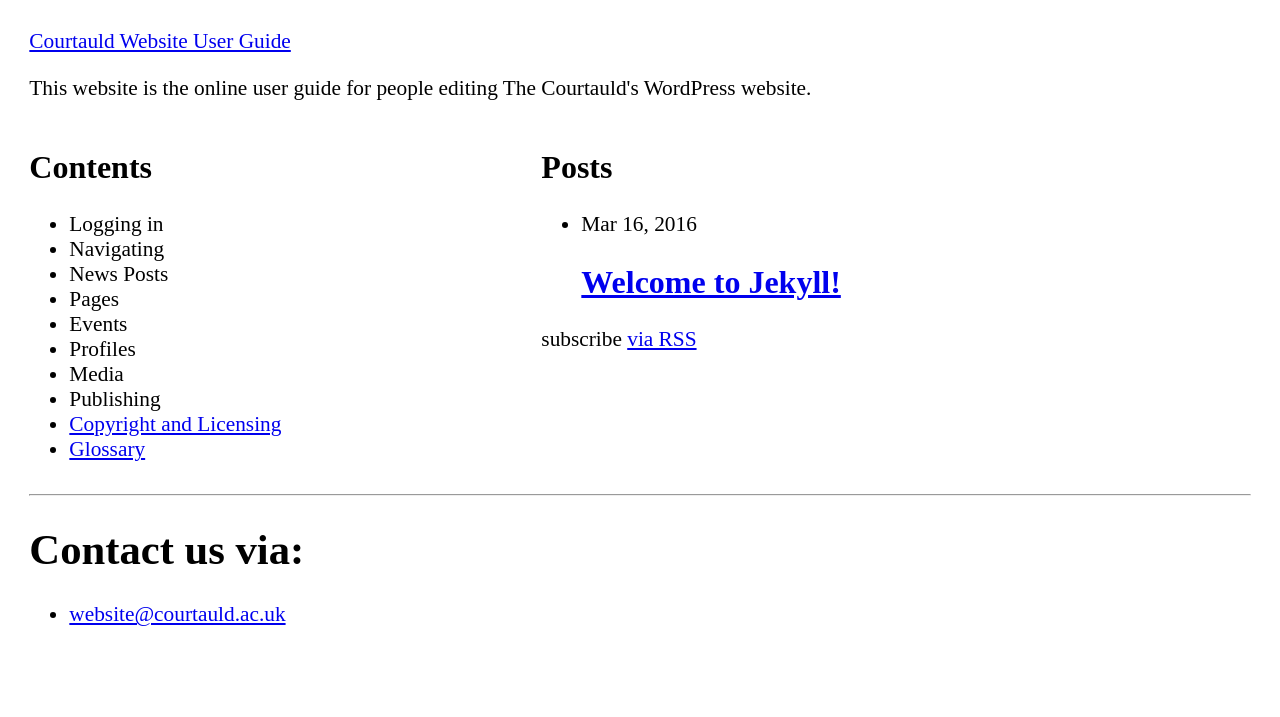
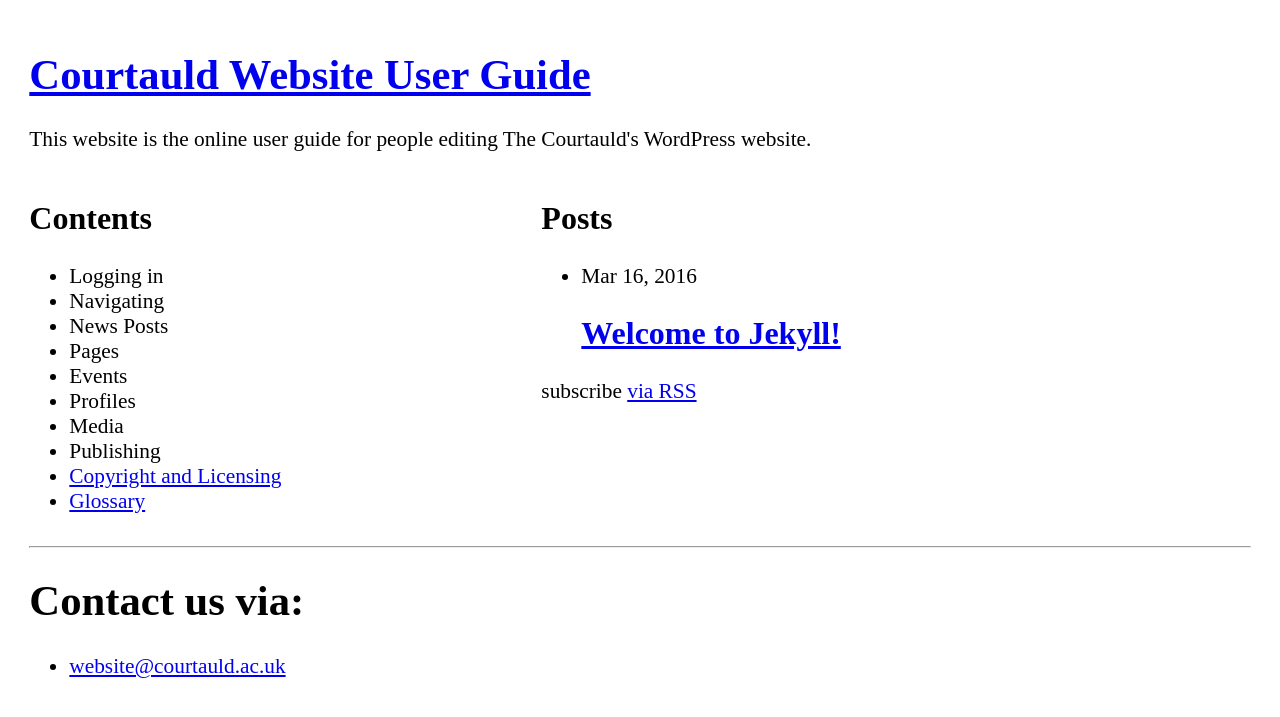
Before and after one commit to Courtauld/guide, a Jekyll site: the page built from index.html, in a window 1280 px wide. Shown: the top 717 px of the page. Built offline with Jekyll 4.4.1, drawn with Linux system fonts in a browser that asks for light colours.

Commit message:
Add h1 to site title

```diff
--- a/_includes/header.html
+++ b/_includes/header.html
@@ -2,7 +2,7 @@
 
   <div class="wrapper">
 
-    <a class="site-title" href="{{ site.baseurl }}/">{{ site.title }}</a>
+	  <h1><a class="site-title" href="{{ site.baseurl }}/">{{ site.title }}</a></h1>
 
 	    <div>
         <p>{{ site.description }}</p>
```
